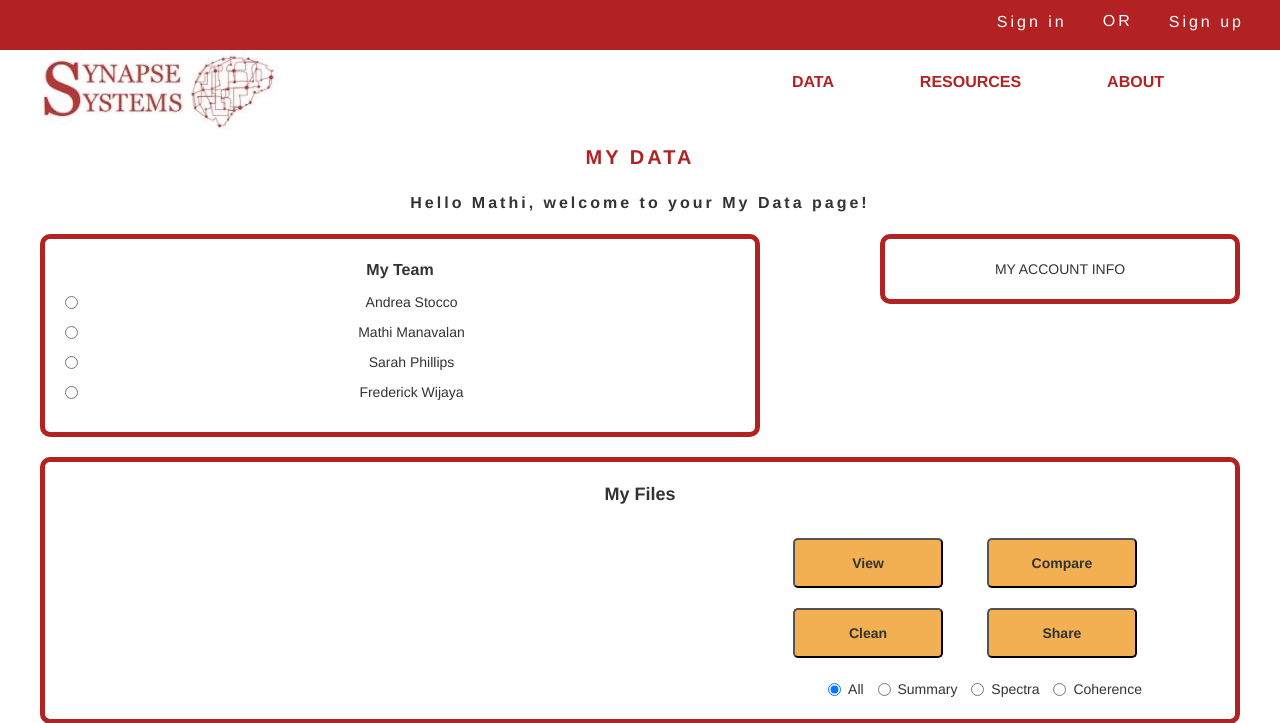
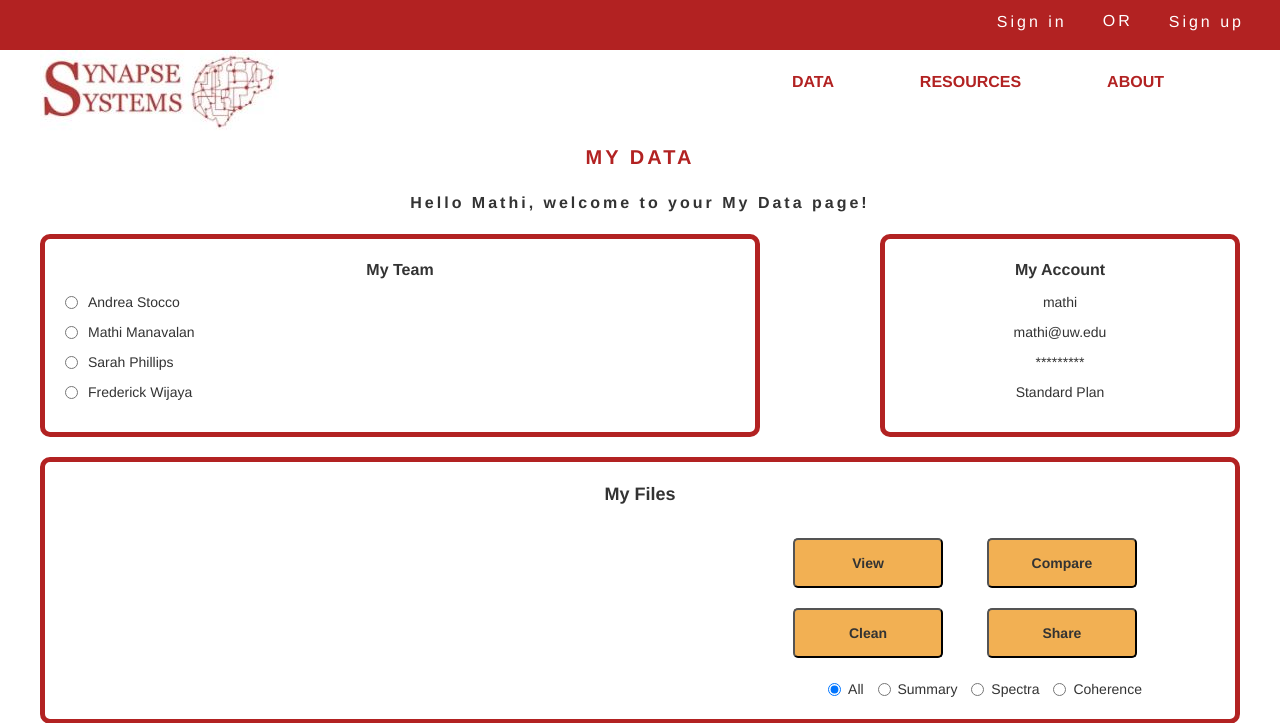
Before and after one commit to sarahp39/SynapseSolutions, a PHP site: page /php/myData.php in a window 1280 px wide. Shown: the top 723 px of the page. Run offline with PHP 8.4, Linux system fonts and the light colour scheme.

Commit message:
hard coded my account info on my data page

```diff
--- a/index.css
+++ b/index.css
@@ -267,7 +267,7 @@ html {
 }
 
 .name {
-	text-align: center;
+	text-align: left;
 }
 
 .desc {
@@ -475,6 +475,16 @@ html {
 #myAccount {
 	float: left;
 	width: 30%;
+}
+
+#accountHeads {
+	float: left;
+	width: 50%;
+}
+
+#accountHeads p {
+	text-align: left;
+
 }
 
 #teamContact input {
--- a/php/myData.php
+++ b/php/myData.php
@@ -47,7 +47,17 @@
 
 
 			<div id = "myAccount"  class = "generalBorder" >
-				MY ACCOUNT INFO
+				<p class = "generalHeading" >
+					My Account
+				</p>
+
+				<div class = "accountHeads">
+					<p>mathi</p>
+					<p>mathi@uw.edu</p>
+					<p>*********</p>
+					<p>Standard Plan</p>
+				</div>
+
 			</div>
 
 
```
